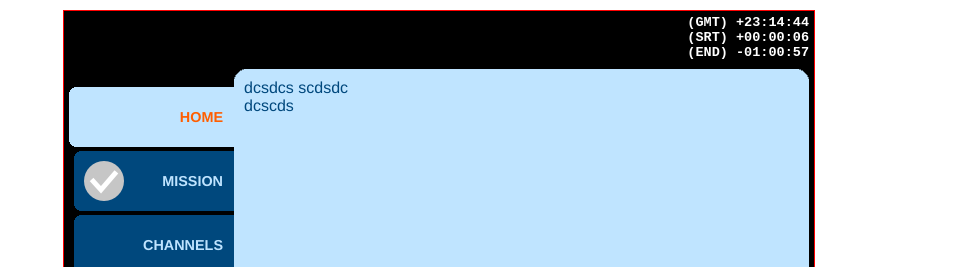
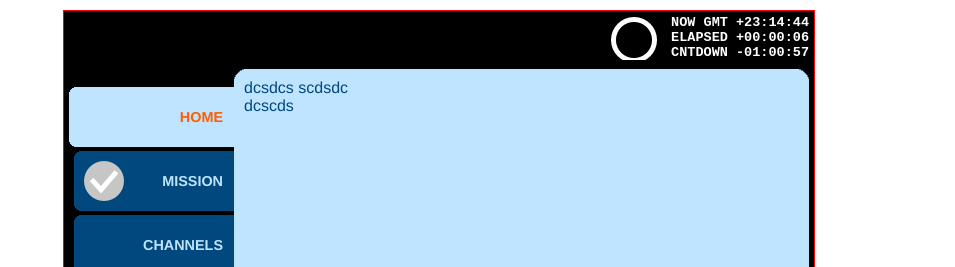
Before and after one commit to themiurgo/weare, a plain HTML site: page index.htm in a window 1280 px wide. Shown: the top 267 px of the page, 201-1156 px from the left. Drawn offline with Linux system fonts and the light colour scheme.

Commit message:
Status: aggiunta clock e cambio label. Mission: perfezionato look task.
git-svn-id: file:///Volumes/Dati/docs/Uni/Repos/weare_repo@32 27f191e9-af32-48d9-852d-6fd2300a2e76

```diff
--- a/css_js/functions.js
+++ b/css_js/functions.js
@@ -21,7 +21,7 @@ function showUTC(){
     seconds=addZero(seconds)
 
     var div = document.getElementById("UTCTime")
-    div.innerHTML="(GMT) +"+hours+":"+minutes+":"+seconds
+    div.innerHTML="NOW GMT +"+hours+":"+minutes+":"+seconds
 
     setTimeout("showUTC()",1000)
 }
@@ -49,7 +49,7 @@ function showStart() {
     var stringHours=addZero(startHours)
 
     var start = document.getElementById("startTime")
-    start.innerHTML="(SRT) +"+stringHours+":"+stringMin+":"+stringSec
+    start.innerHTML="ELAPSED +"+stringHours+":"+stringMin+":"+stringSec
     setTimeout("showStart()",1000)
 }
 
@@ -70,6 +70,6 @@ function showEnd(){
     var stringHours=addZero(endHours)
 
     var end = document.getElementById("endTime")
-   end.innerHTML="(END)  -"+stringHours+":"+stringMin+":"+stringSec
+   end.innerHTML="CNTDOWN  -"+stringHours+":"+stringMin+":"+stringSec
     setTimeout("showEnd()",1000)
 }
--- a/css_js/style.css
+++ b/css_js/style.css
@@ -59,6 +59,9 @@ div#chColumn2{
 
 ul#time{
  float:right;
+ text-align: right;
+ background: url("../graphics/clock.png") no-repeat;
+ width: 200px;
  font-size: 2ex;
  font-weight: bold;
  font-family: 'Courier New', 'Lucida Console', monospace;
@@ -184,7 +187,6 @@ ul#tasks > li > a.first {
 }
 
 ul#tasks > li > a.last {
- border-bottom: 3px solid #FF5A00;
 }
 
 ul#tasks > li > ul  {
```
Also changed, not shown: pages/mission.htm (+9 -2 lines), graphics/clock.png (added), index.htm (line endings or trailing spaces).
